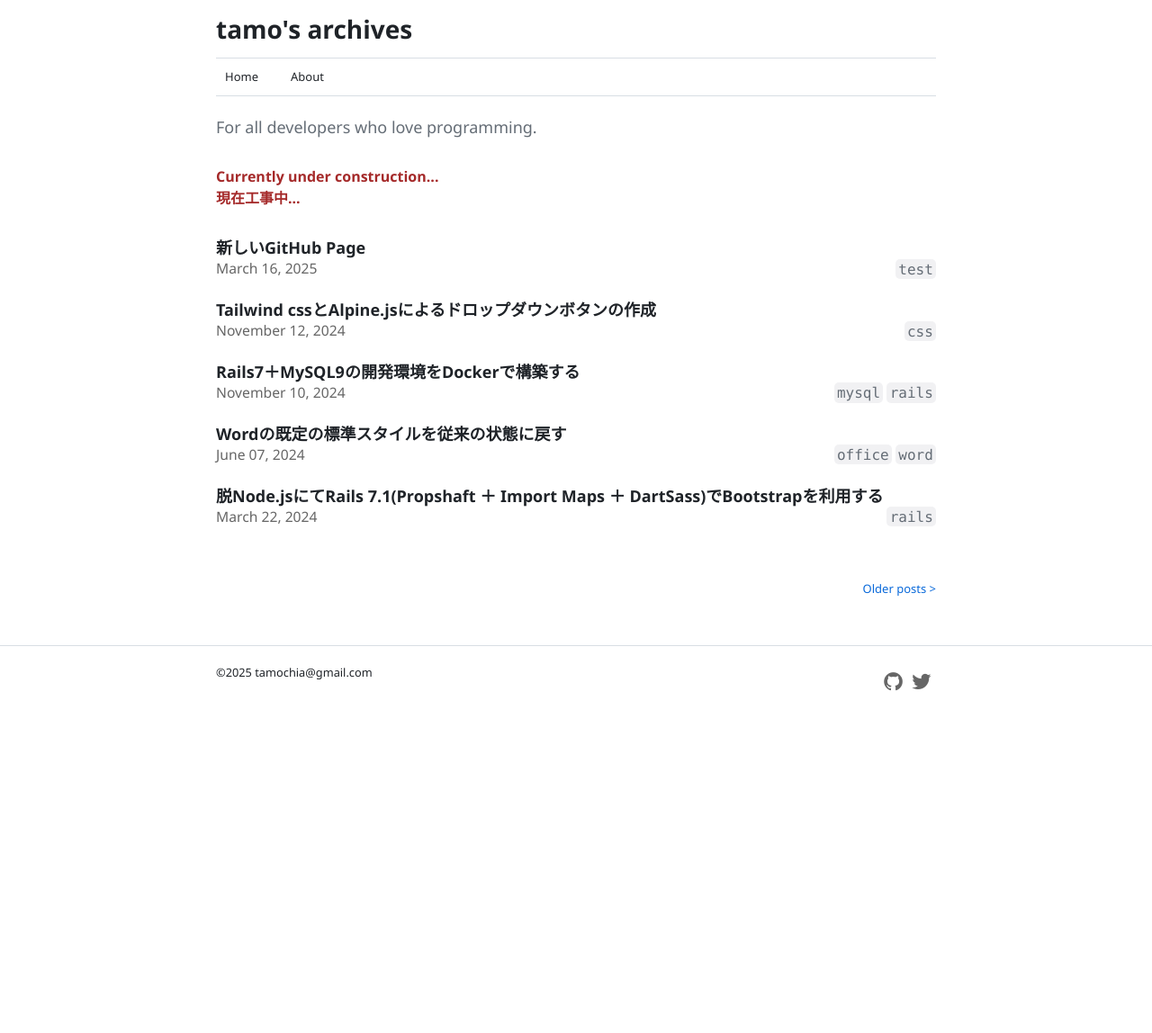
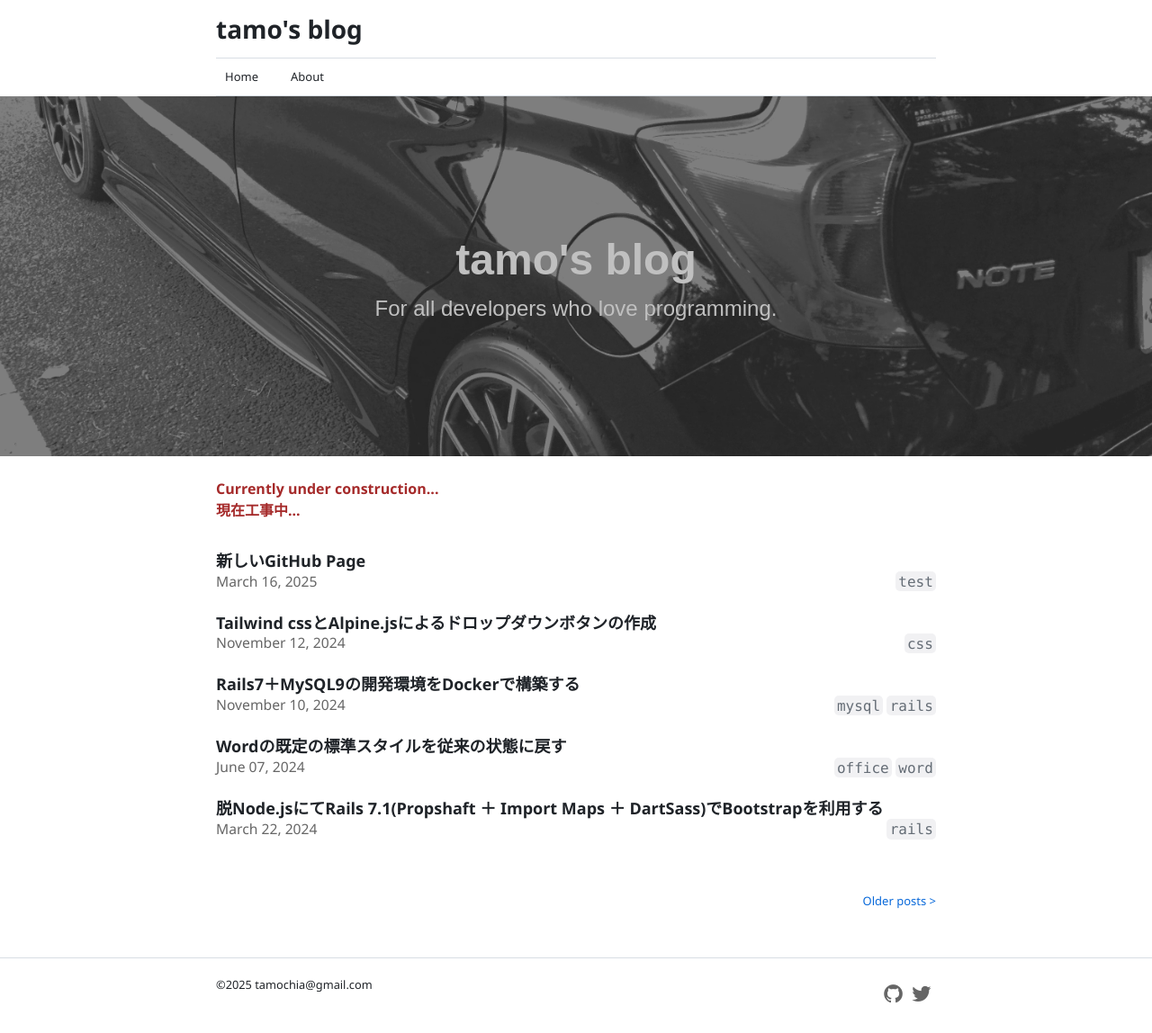
Before and after one commit to tamochia/tamochia.github.io, a Jekyll site: the page built from index.html, in a window 1280 px wide. Shown: the whole page at 90% size. Built offline with Jekyll 4.4.1, drawn with Linux system fonts in a browser that asks for light colours; nearby versions of some CDN libraries; the list of posts is cut into pages by our own code; before the commit the page ends 900 px from its top, so only the background shows below that.

Commit message:
indexにカバー画像設定

```diff
--- a/_config.yml
+++ b/_config.yml
@@ -13,7 +13,7 @@
 # you will see them accessed via {{ site.title }}, {{ site.email }}, and so on.
 # You can create any custom variable you would like, and they will be accessible
 # in the templates via {{ site.myvariable }}.
-title: "tamo's archives"
+title: "tamo's blog"
 title_separator: "|"
 email: tamochia@gmail.com
 description: "For all developers who love programming."
--- a/_sass/_page.scss
+++ b/_sass/_page.scss
@@ -93,16 +93,6 @@
 	a {
 		color: $color-fg-default;
 		text-decoration: none;
-	}
-}
-
-.site-description {
-	padding: 1rem 0;
-	color: $color-fg-muted;
-	font-weight: $font-weight-light;
-
-	@include responsive(pc) {
-		font-size: $font-large;
 	}
 }
 
@@ -209,3 +199,53 @@
 		margin-top: 1rem;
 	}
 }
+
+.cover-block {
+	background-image: url('/assets/images/00_cover_img.jpg');
+	position: relative;
+	background-size: cover;
+	background-position: center;
+	display: flex;
+	justify-content: center;
+	align-items: center;
+	color: white;
+	text-align: center;
+	margin: 0;
+	padding: 0;
+	width: 100%;
+	height: 400px;
+
+	&__overlay {
+		position: absolute;
+		top: 0;
+		left: 0;
+		width: 100%;
+		height: 100%;
+		background-color: rgba(0, 0, 0, 0.4);
+		z-index: 1;
+	}
+
+	&__inner-content {
+  		position: relative;
+		display: block;
+  		z-index: 2;
+		font-family: Arial, Helvetica, sans-serif;
+		line-height: 1.5;
+  		color: $color-fg-misty;
+
+		&__title {
+			font-weight: $font-weight-bold;
+			font-size: 2.5rem;
+			@include responsive(pc){
+				font-size: 3rem;
+			}
+		}
+
+		&__subtitle {
+			font-size: $font-normal;
+			@include responsive(pc){
+				font-size: $font-x-large;
+			}
+		}
+	}
+}
--- a/_sass/_variables.scss
+++ b/_sass/_variables.scss
@@ -4,9 +4,10 @@ $container-width: 800px;
 $font-list: 'Segoe UI', Tahoma, Geneva, Verdana, Meiryo, 'Meiryo UI', メイリオ, 'Hiragino Kaku Gothic Pro', 'ヒラギノ角ゴ Pro W3, Meiryo', sans-serif;
 $font-list-con: Menlo, Consolas, monospace, sans-serif;
 
-$color-fg-default: #1F2328;
+$color-fg-default: #1f2328;
 $color-fg-muted: #656d76;
 $color-fg-subtle: #6e7781;
+$color-fg-misty: #c0c0c0;
 $color-canvas-default: #ffffff;
 $color-canvas-subtle: #f8fafa;
 $color-border-default: #90979e;
--- a/index.html
+++ b/index.html
@@ -2,9 +2,16 @@
 layout: default
 ---
 
+<div class="cover-block">
+  <div class="cover-block__overlay"></div>
+  <div class="cover-block__inner-content">
+    <div class="cover-block__inner-content__title">{{ site.title }}</div>
+    <div class="cover-block__inner-content__subtitle">{{ site.description }}</div>
+  </div>
+</div>
+
 <div class="contents front-page">
 <div class="container">
-<div class="site-description">{{ site.description }}</div>
 <p style="color:brown"><b>Currently under construction...
 <br>現在工事中...</b></p>
 
```
Also changed, not shown: assets/images/00_cover_img.jpg (added), 1 other file.
